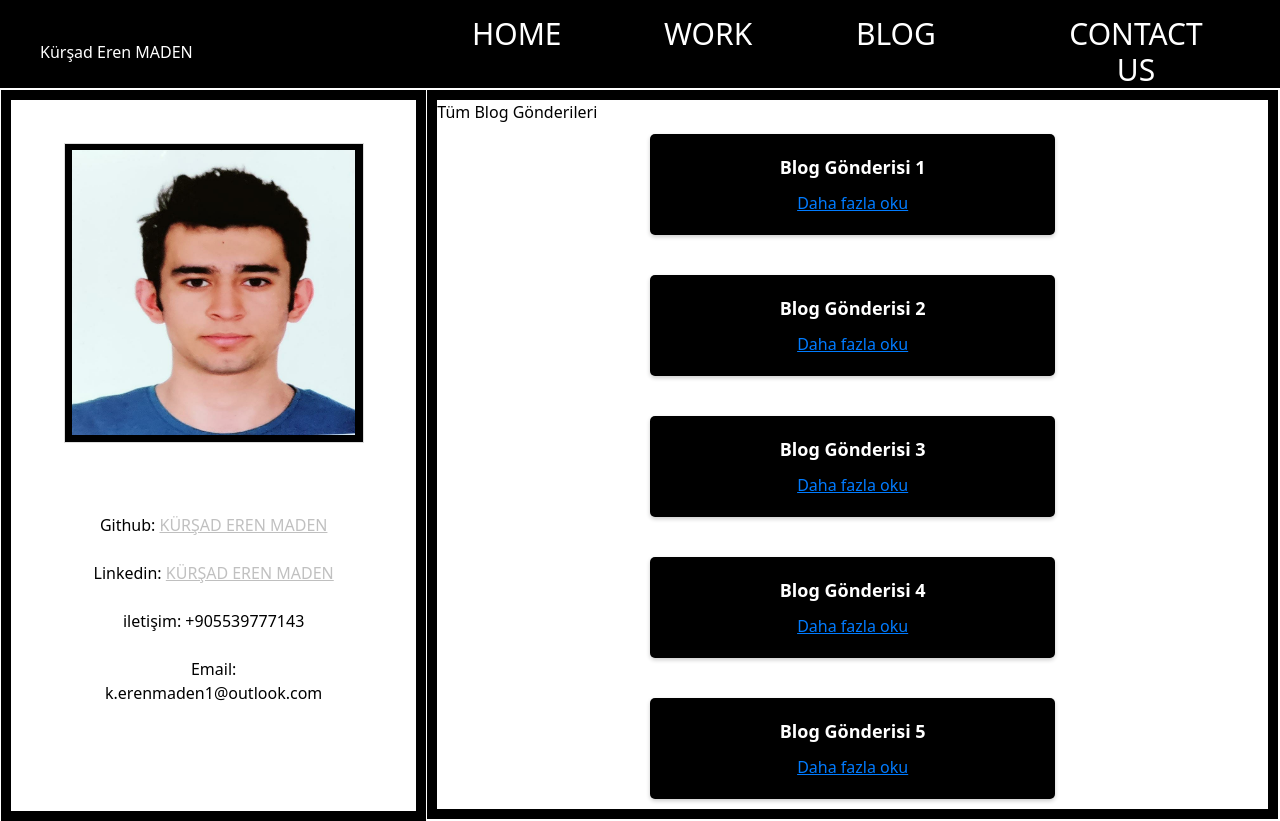
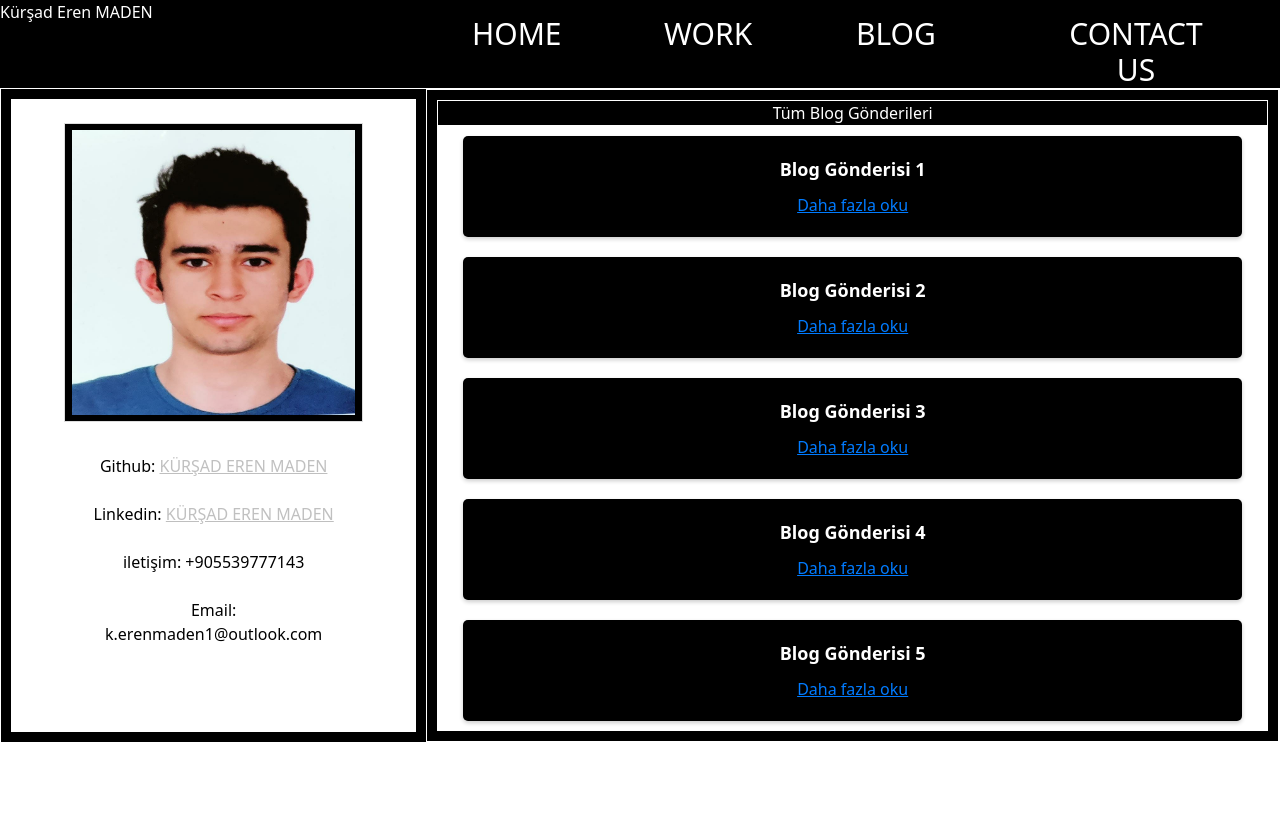
Before and after one commit to KursadEren/portfoly, a React (Create React App) app: page /blog in a window 1280 px wide. After the commit the page ends 800 px from the top, so only its background shows below. Built offline with nearby package versions, Linux system fonts and the light colour scheme.

Commit message:
left app js

```diff
--- a/src/App.js
+++ b/src/App.js
@@ -48,7 +48,7 @@ function App() {
       <nav>
       <div className="flex bg-black">
         <div className="flex-1 flex">
-          <a href='#' className='mx-10 mt-10'>
+          <a href='#' className='mx-32 mt-32'>
             Kürşad Eren MADEN
           </a>
         </div>
--- a/src/Componentcss/BlogContent.css
+++ b/src/Componentcss/BlogContent.css
@@ -3,13 +3,19 @@
     display: flex;
     flex-wrap: wrap;
     justify-content: center; /* Kartları ortala */
-    gap: 20px; /* Kartlar arasındaki boşluk */
+     /* Kartlar arasındaki boşluk */
   }
-
+  .Container h2{
+     width: 100%;
+     border: 1px solid white;
+     background-color: #000000;
+     text-align: center;
+     color:white;
+  }
   .blog-card {
-    width: calc(50% - 10px); /* Kartların yarı genişliği ve aralarındaki boşluk ayarı */
+    width: calc(95% - 10px); /* Kartların yarı genişliği ve aralarındaki boşluk ayarı */
+    padding: 20px;
     margin: 10px;
-    padding: 20px;
     background-color: #000000;
     border-radius: 5px;
     box-shadow: 0 2px 4px rgba(0, 0, 0, 0.2);
--- a/src/component/Left.js
+++ b/src/component/Left.js
@@ -19,15 +19,15 @@ export default function Left() {
         height:100%;
         justify-content:space-around;
         align-items:center;
-        margin-top:1px;
+
        }
        .left-1{
 
         background:#000000;
         margin-top:20px;
         display:flex;
-        width:300px;
-        height:300px;
+        width:299px;
+        height:299px;
         border: 1px solid #ddd;
         justify-content:center;
         align-items:center;
```
